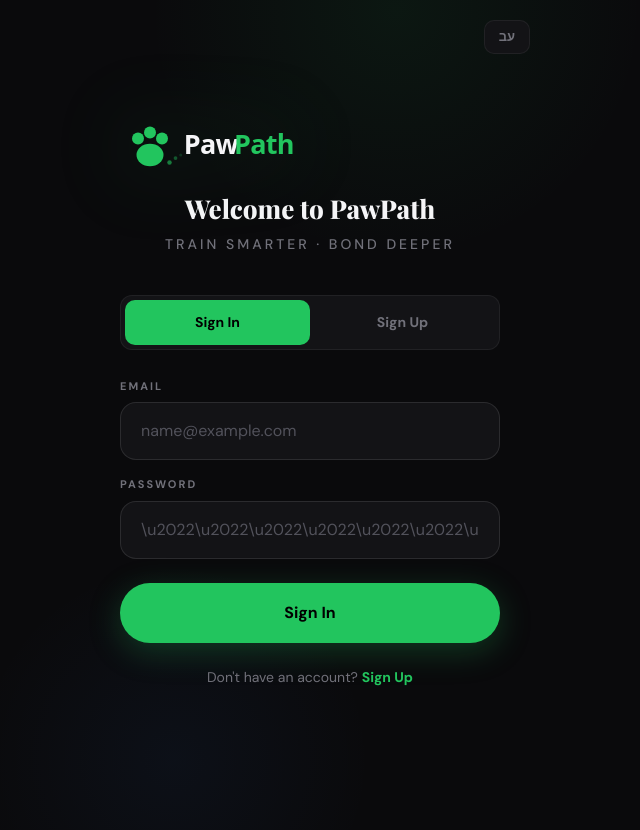
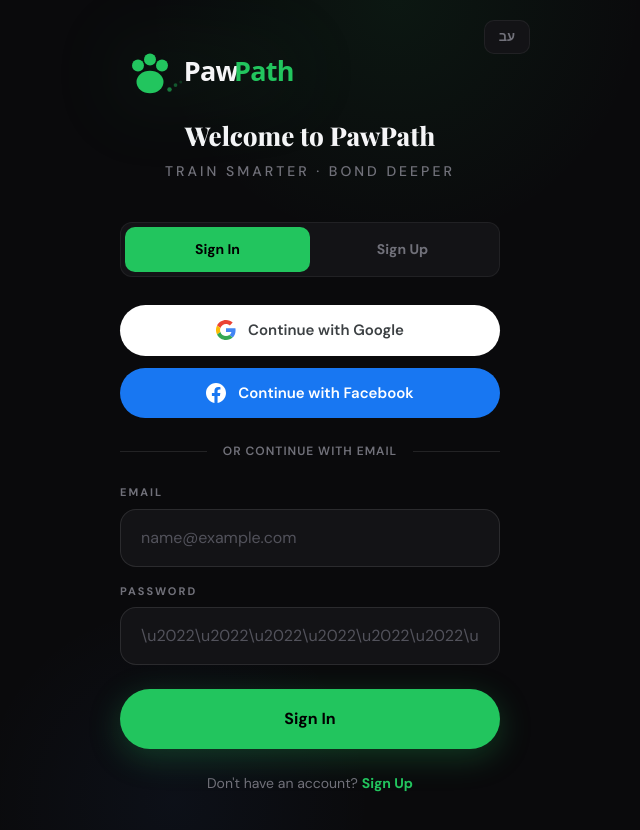
Before and after one commit to mamanejeremy27-creator/PawPath, a React (Vite) app: page / in a window 1280 px wide. Shown: the top 830 px of the page, without its empty margins (330-970 px from the left). Built offline with nearby package versions, Linux system fonts and the light colour scheme; no server answers.

Commit message:
Add Google and Facebook social login
OAuth buttons with branded styling (Google white, Facebook blue) above
the email/password form with an "or continue with email" divider.
Hebrew translations included.

Co-Authored-By: Claude Opus 4.6 <noreply@anthropic.com>

```diff
--- a/src/components/Auth.jsx
+++ b/src/components/Auth.jsx
@@ -21,6 +21,13 @@ export default function Auth() {
   const [submitting, setSubmitting] = useState(false);
 
   const isSignUp = mode === "signup";
+
+  const handleOAuth = async (provider) => {
+    setError(null);
+    setMessage(null);
+    const { error } = await supabase.auth.signInWithOAuth({ provider });
+    if (error) setError(error.message);
+  };
 
   const handleSubmit = async (e) => {
     e.preventDefault();
@@ -97,6 +104,25 @@ export default function Auth() {
           ))}
         </div>
 
+        {/* OAuth buttons */}
+        <div style={{ display: "flex", flexDirection: "column", gap: 12, marginBottom: 24 }}>
+          <button onClick={() => handleOAuth("google")} style={{ display: "flex", alignItems: "center", justifyContent: "center", gap: 12, width: "100%", padding: "14px 20px", fontSize: 15, fontWeight: 600, background: "#fff", color: "#3c4043", border: "none", borderRadius: 50, cursor: "pointer", transition: "all 0.2s" }}>
+            <svg width="20" height="20" viewBox="0 0 48 48"><path fill="#EA4335" d="M24 9.5c3.54 0 6.71 1.22 9.21 3.6l6.85-6.85C35.9 2.38 30.47 0 24 0 14.62 0 6.51 5.38 2.56 13.22l7.98 6.19C12.43 13.72 17.74 9.5 24 9.5z"/><path fill="#4285F4" d="M46.98 24.55c0-1.57-.15-3.09-.38-4.55H24v9.02h12.94c-.58 2.96-2.26 5.48-4.78 7.18l7.73 6c4.51-4.18 7.09-10.36 7.09-17.65z"/><path fill="#FBBC05" d="M10.53 28.59a14.5 14.5 0 0 1 0-9.18l-7.98-6.19a24.04 24.04 0 0 0 0 21.56l7.98-6.19z"/><path fill="#34A853" d="M24 48c6.48 0 11.93-2.13 15.89-5.81l-7.73-6c-2.15 1.45-4.92 2.3-8.16 2.3-6.26 0-11.57-4.22-13.47-9.91l-7.98 6.19C6.51 42.62 14.62 48 24 48z"/></svg>
+            {T("continueWithGoogle")}
+          </button>
+          <button onClick={() => handleOAuth("facebook")} style={{ display: "flex", alignItems: "center", justifyContent: "center", gap: 12, width: "100%", padding: "14px 20px", fontSize: 15, fontWeight: 600, background: "#1877F2", color: "#fff", border: "none", borderRadius: 50, cursor: "pointer", transition: "all 0.2s" }}>
+            <svg width="20" height="20" viewBox="0 0 24 24" fill="#fff"><path d="M24 12.073c0-6.627-5.373-12-12-12s-12 5.373-12 12c0 5.99 4.388 10.954 10.125 11.854v-8.385H7.078v-3.47h3.047V9.43c0-3.007 1.792-4.669 4.533-4.669 1.312 0 2.686.235 2.686.235v2.953H15.83c-1.491 0-1.956.925-1.956 1.874v2.25h3.328l-.532 3.47h-2.796v8.385C19.612 23.027 24 18.062 24 12.073z"/></svg>
+            {T("continueWithFacebook")}
+          </button>
+        </div>
+
+        {/* Divider */}
+        <div style={{ display: "flex", alignItems: "center", gap: 16, marginBottom: 24 }}>
+          <div style={{ flex: 1, height: 1, background: C.b2 }} />
+          <span style={{ fontSize: 12, fontWeight: 600, color: C.t3, textTransform: "uppercase", letterSpacing: 1 }}>{T("authOrEmail")}</span>
+          <div style={{ flex: 1, height: 1, background: C.b2 }} />
+        </div>
+
         {/* Form */}
         <form onSubmit={handleSubmit} style={{ display: "flex", flexDirection: "column", gap: 16 }}>
           <div>
--- a/src/i18n/en.js
+++ b/src/i18n/en.js
@@ -400,6 +400,9 @@ export default {
   authCheckEmail: "Check your email for a confirmation link!",
   authPasswordMismatch: "Passwords don't match",
   authPasswordTooShort: "Password must be at least 6 characters",
+  continueWithGoogle: "Continue with Google",
+  continueWithFacebook: "Continue with Facebook",
+  authOrEmail: "or continue with email",
   signOut: "Sign Out",
   signingOut: "Signing out...",
 
--- a/src/i18n/he.js
+++ b/src/i18n/he.js
@@ -400,6 +400,9 @@ export default {
   authCheckEmail: "\u05D1\u05D3\u05E7\u05D5 \u05D0\u05EA \u05D4\u05D0\u05D9\u05DE\u05D9\u05D9\u05DC \u05DC\u05E7\u05D9\u05E9\u05D5\u05E8 \u05D0\u05D9\u05E9\u05D5\u05E8!",
   authPasswordMismatch: "\u05D4\u05E1\u05D9\u05E1\u05DE\u05D0\u05D5\u05EA \u05DC\u05D0 \u05EA\u05D5\u05D0\u05DE\u05D5\u05EA",
   authPasswordTooShort: "\u05D4\u05E1\u05D9\u05E1\u05DE\u05D4 \u05D7\u05D9\u05D9\u05D1\u05EA \u05DC\u05D4\u05DB\u05D9\u05DC \u05DC\u05E4\u05D7\u05D5\u05EA 6 \u05EA\u05D5\u05D5\u05D9\u05DD",
+  continueWithGoogle: "\u05D4\u05DE\u05E9\u05DA \u05E2\u05DD Google",
+  continueWithFacebook: "\u05D4\u05DE\u05E9\u05DA \u05E2\u05DD Facebook",
+  authOrEmail: "\u05D0\u05D5 \u05D4\u05DE\u05E9\u05DA \u05E2\u05DD \u05D0\u05D9\u05DE\u05D9\u05D9\u05DC",
   signOut: "\u05D4\u05EA\u05E0\u05EA\u05E7\u05D5\u05EA",
   signingOut: "\u05DE\u05EA\u05E0\u05EA\u05E7...",
 
```
